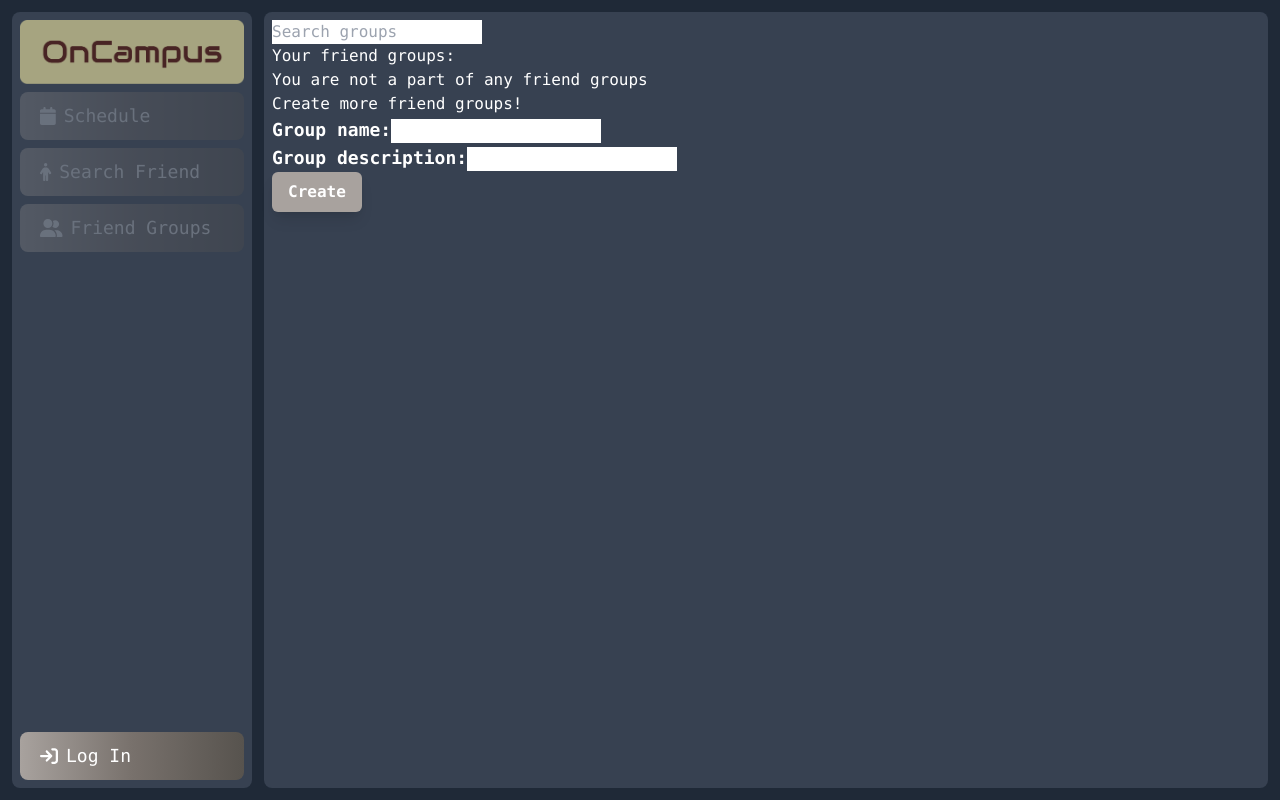
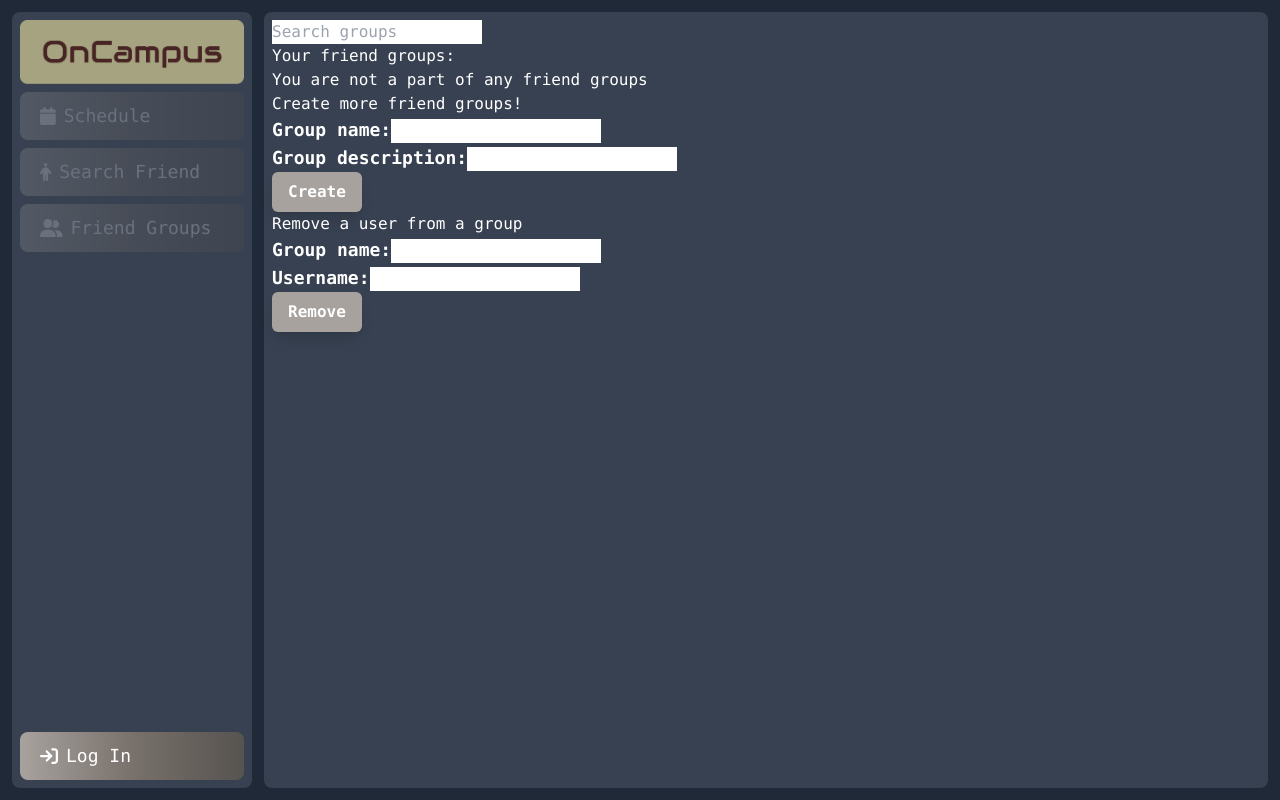
Before and after one commit to ECSE-428-Group-5-W-2023/OnCampus, a React (Create React App) app in the folder web/: page /friendGroup in a window 1280 px wide. Built offline with nearby package versions, Linux system fonts and the light colour scheme.

Commit message:
backend + frontend for removing a user

```diff
--- a/web/src/components/FriendGroup/FriendGroup.jsx
+++ b/web/src/components/FriendGroup/FriendGroup.jsx
@@ -9,6 +9,8 @@
   const { user, getAccessTokenSilently } = useAuth0();
   const [name, setGroupName] = useState("");
   const [description, setGroupDescription] = useState("");
+  const [username, setMemberUsername] = useState("");
+  const [groupName, setName] = useState("");
   const [userFriendGroups, setUserFriendGroups] = useState([]);
   const [allGroups, setAllGroups] = useState([]);
   const [searchTerm, setSearchTerm] = useState("");
@@ -18,6 +20,7 @@
   const [modalPopupTitle, setModalPopupTitle] = useState(false);
   const [modalPopupDescription, setModalPopupDescription] = useState(false);
   const [showDescriptions, setShowDescriptions] = useState({});
+
 
   const api = new Api();
 
@@ -56,6 +59,7 @@
       });
     getGroups(); // get all groups so we can update the display
   }
+
   useEffect(() => {
     filter();
   }, [searchTerm, allGroups]);
@@ -70,6 +74,25 @@
     );
   };
 
+  async function removeUserFromGroup(event) {
+    event.preventDefault(); //prevent page refresh
+    try{
+      await api
+        .removeUser(await getAccessTokenSilently(), groupName, username)
+        .then((res) => {
+          if (res.data.message == "Successfully removed from friend group") {
+            //it's a valid group
+            console.log("data content: " + res.data);
+          } else {
+            console.log("Nothing created, there must be a mistake!");
+          }
+        });
+    }catch (err){
+      console.log("error"+err);
+    }
+    getGroups(); // get all groups so we can update the display
+  };
+
   const joinGroup = async (groupId) => {
     await api.joinGroup(await getAccessTokenSilently(), groupId);
     getGroups();
@@ -79,6 +102,7 @@
     await api.leaveGroup(await getAccessTokenSilently(), groupId);
     getGroups();
   };
+
   return (
     <div className="friend-group">
       <div>
@@ -207,6 +231,47 @@
           </form>
         </div>
       </div>
+
+      <div>
+        <h1 className="text-white">Remove a user from a group</h1>
+        <div>
+          <form onSubmit={removeUserFromGroup}>
+            <label
+              htmlFor="groupName                                                               r"
+              className="text-white text-lg font-bold m-3 mx-auto"
+            >
+              Group name:
+            </label>
+            <input
+              type="text"
+              id="groupName"
+              value={groupName}
+              onChange={(event) => setName(event.target.value)}
+            />
+            <br></br>
+            <label
+              htmlFor="memberUser"
+              className="text-white text-lg font-bold m-3 mx-auto"
+            >
+              Username:
+            </label>
+            <input
+              type="text"
+              id="memberUser"
+              value={username}
+              onChange={(event) => setMemberUsername(event.target.value)}
+            />
+            <br></br>
+            <Popup
+              open={showPopupModal}
+              setOpen={setShowPopupModal}
+              title={modalPopupTitle}
+              description={modalPopupDescription}
+            />
+            <Button type="submit">Remove</Button>
+          </form>
+        </div>
+      </div>
     </div>
   );
 };
--- a/web/src/helpers/api.js
+++ b/web/src/helpers/api.js
@@ -181,4 +181,8 @@
   joinGroup = async (token, id) => {
     return (await this.init(token)).post(`/api/friendGroup/join/${id}`);
   };
+
+  removeUser = async (token, groupName, username) => {
+    return (await this.init(token)).post(`/api/friendGroup/remove/${groupName}/${username}`);
+  };
 }
```
Also changed, not shown: 1 other file (tests, documents, lock files or other folders).
